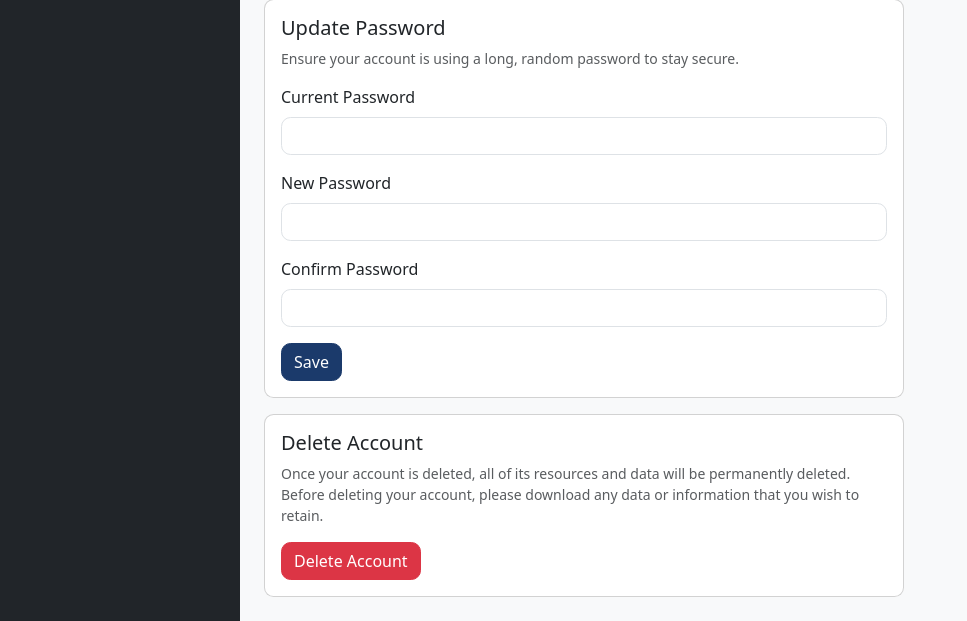
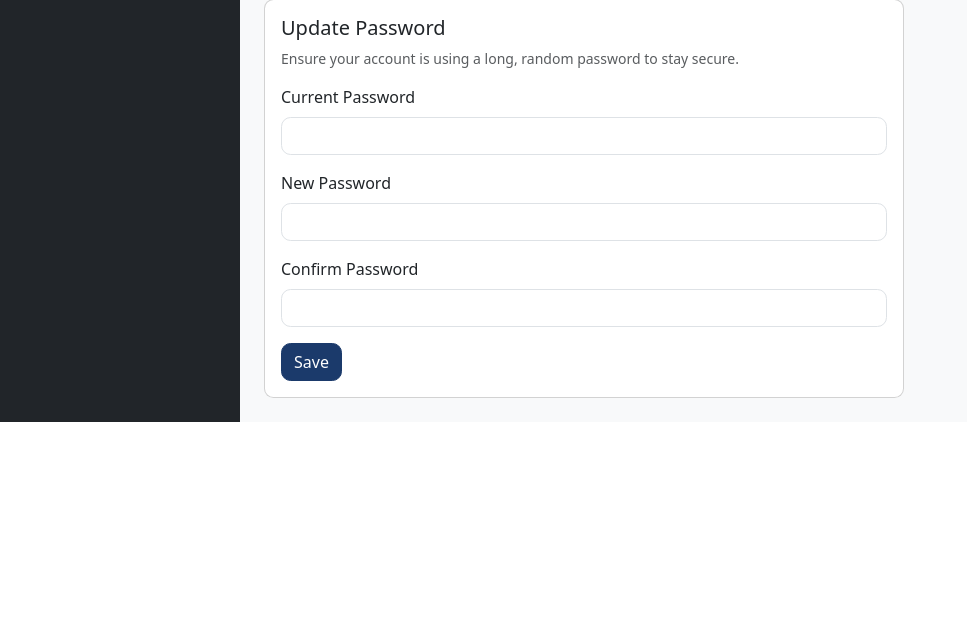
Before and after one commit to Arjuns3210/AcademyFlow, a Laravel app: page /profile in a window 1280 px wide. Shown: the part 473-1094 px from the top of the page, without its empty margins (0-967 px from the left). After the commit the page ends 895 px from the top, so only its background shows below. Run offline with Laravel 12, Linux system fonts and the light colour scheme; the visitor is signed in with stand-in values (Sample User, id 1); data comes from the database, SQL or seed files in the repository; style sheets or scripts are compiled from the project's sources.

Commit message:
remove delete option

```diff
--- a/app/Http/Controllers/ProfileController.php
+++ b/app/Http/Controllers/ProfileController.php
@@ -50,6 +50,10 @@ class ProfileController extends Controller
             return Redirect::route('profile.edit')->withErrors(['password' => 'Account deletion is disabled for the shared demo account.'], 'userDeletion');
         }
 
+        if ($request->user()->isSuperAdmin()) {
+            return Redirect::route('profile.edit')->withErrors(['password' => 'The Super Admin account cannot be deleted.'], 'userDeletion');
+        }
+
         $request->validateWithBag('userDeletion', [
             'password' => ['required', 'current_password'],
         ]);
--- a/resources/views/layouts/guest.blade.php
+++ b/resources/views/layouts/guest.blade.php
@@ -4,6 +4,7 @@
         <meta charset="utf-8">
         <meta name="viewport" content="width=device-width, initial-scale=1">
         <meta name="csrf-token" content="{{ csrf_token() }}">
+        <link rel="icon" href="{{ asset('favicon.svg') }}" type="image/svg+xml">
 
         <title>{{ config('app.name', 'AcademyFlow') }}</title>
 
--- a/resources/views/layouts/super-admin.blade.php
+++ b/resources/views/layouts/super-admin.blade.php
@@ -4,6 +4,7 @@
         <meta charset="utf-8">
         <meta name="viewport" content="width=device-width, initial-scale=1">
         <meta name="csrf-token" content="{{ csrf_token() }}">
+        <link rel="icon" href="{{ asset('favicon.svg') }}" type="image/svg+xml">
 
         <title>{{ config('app.name', 'AcademyFlow') }} — Super Admin</title>
 
--- a/resources/views/layouts/tenant.blade.php
+++ b/resources/views/layouts/tenant.blade.php
@@ -4,6 +4,7 @@
         <meta charset="utf-8">
         <meta name="viewport" content="width=device-width, initial-scale=1">
         <meta name="csrf-token" content="{{ csrf_token() }}">
+        <link rel="icon" href="{{ asset('favicon.svg') }}" type="image/svg+xml">
 
         <title>{{ Auth::user()->institute?->name ?? config('app.name', 'AcademyFlow') }}</title>
 
--- a/resources/views/profile/edit.blade.php
+++ b/resources/views/profile/edit.blade.php
@@ -23,11 +23,13 @@
                 </div>
             </div>
 
-            <div class="card">
-                <div class="card-body">
-                    @include('profile.partials.delete-user-form')
+            @unless (auth()->user()->isSuperAdmin())
+                <div class="card">
+                    <div class="card-body">
+                        @include('profile.partials.delete-user-form')
+                    </div>
                 </div>
-            </div>
+            @endunless
         @endif
     </div>
 </x-dynamic-component>
--- a/resources/views/welcome.blade.php
+++ b/resources/views/welcome.blade.php
@@ -3,6 +3,7 @@
     <head>
         <meta charset="utf-8">
         <meta name="viewport" content="width=device-width, initial-scale=1">
+        <link rel="icon" href="{{ asset('favicon.svg') }}" type="image/svg+xml">
         <title>{{ config('app.name', 'AcademyFlow') }} — Institute Management Software</title>
         <meta name="description" content="AcademyFlow is an all-in-one platform for coaching institutes and academies to manage admissions, fees, attendance, and reports.">
         @vite(['resources/sass/app.scss', 'resources/js/app.js'])
```
Also changed, not shown: public/favicon.svg (added), 1 other file.
